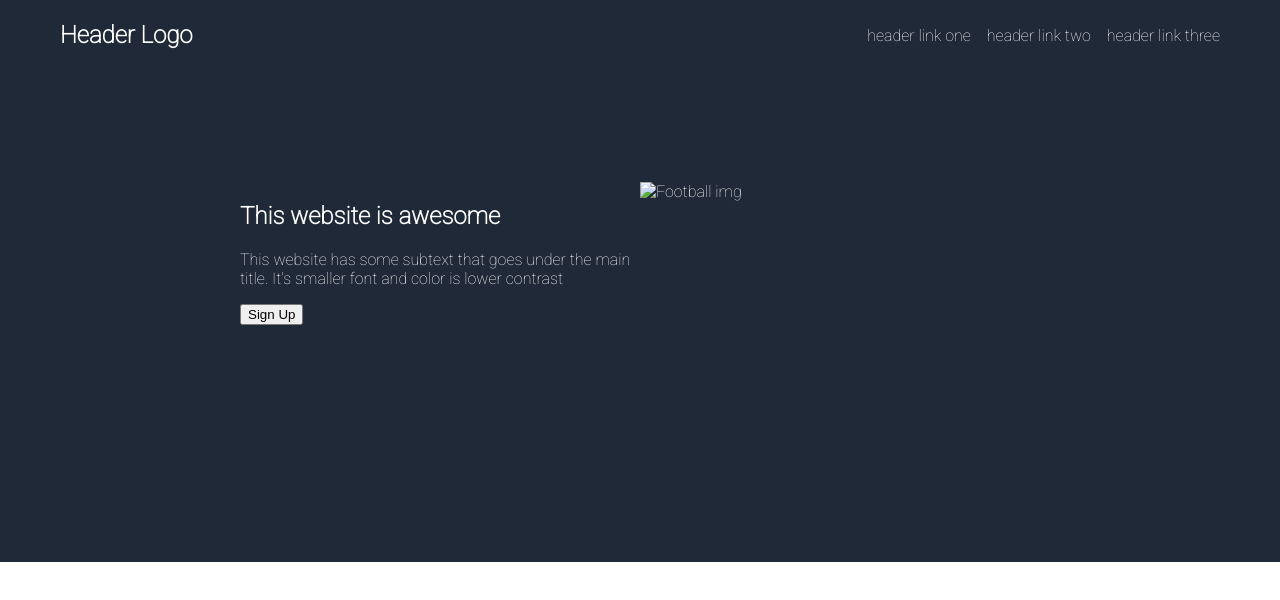
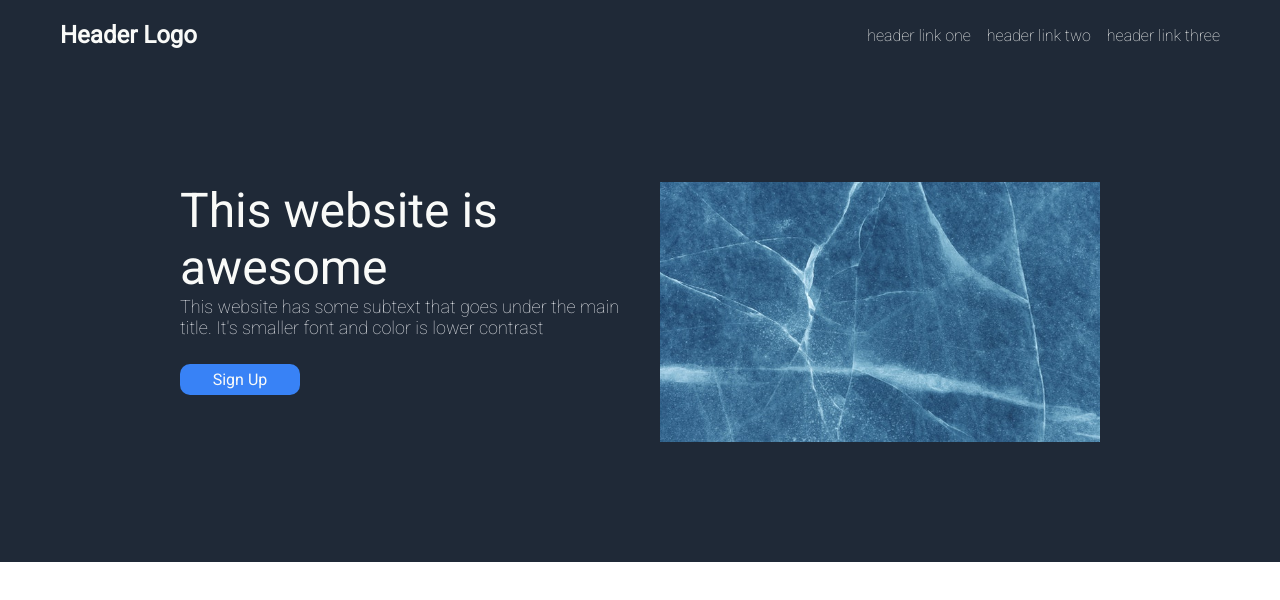
Before and after one commit to nicanor05/landing-page-top, a plain HTML site: page index.html in a window 1280 px wide. Drawn offline with Linux system fonts and the light colour scheme.

Commit message:
Finished section 1

```diff
--- a/index.html
+++ b/index.html
@@ -6,7 +6,7 @@
     <link rel="stylesheet" href="style.css">
     <link rel="preconnect" href="https://fonts.googleapis.com">
     <link rel="preconnect" href="https://fonts.gstatic.com" crossorigin>
-    <link href="https://fonts.googleapis.com/css2?family=Roboto:wght@100&display=swap" rel="stylesheet">
+    <link href="https://fonts.googleapis.com/css2?family=Roboto:wght@100;400&display=swap" rel="stylesheet">
 </head>
 
 <body>
@@ -28,7 +28,7 @@
         <p class="text">This website has some subtext that goes under the main title. It's smaller font and color is lower contrast</p>
         <button type="button" name="sign up">Sign Up</button>
         </div>
-        <img class="ball-img" src="img/football-g8c4e05c13_640.jpg" alt="Football img">
+        <img class="img" src="img/pexels-the-happiest-face-)-866351.jpg" alt="Football img">
     </section>
 </body>
 </html>
--- a/style.css
+++ b/style.css
@@ -6,7 +6,7 @@ html, body {
 header {
     display: flex;
     background-color: #1f2937;
-    color: white;
+    color: #f9faf8;
     justify-content: space-between;
     align-items: center;
     padding: 8px 60px;
@@ -28,6 +28,7 @@ header {
     text-decoration: none;
     list-style-type: none;
     color: inherit;
+    font-weight: 100;
 }
 
 .section-one {
@@ -38,15 +39,44 @@ header {
     height: 500px;
     justify-content: center;
     align-items: center;
-    flex-shrink: 2;
+    gap: 40px;
 }
 
 .content {
-    width: 400px;
+    width: 440px;
     height: 260px;
 }
 
-.ball-img {
-    width: 400px;
+.img {
+    width: 440px;
     height: 260px;
 }
+
+.title {
+    font-size: 48px;
+    margin: 0;
+    padding: 0;
+    color: #f9faf8;
+    font-weight: 400;
+}
+
+.text {
+    font-size: 18px;
+    color: #e5e7eb;
+    margin: 0;
+    padding: 0;
+    font-weight: 100;
+}
+
+button {
+    margin-top: 26px;
+    background-color: #3882f6;
+    color: #f9faf8;
+    font-family: 'Roboto', sans-serif;
+    font-size: 16px;
+    padding: 6px 20px;
+    border-radius: 10px;
+    border-width: 0;
+    cursor: pointer;
+    width: 120px;
+}
```
